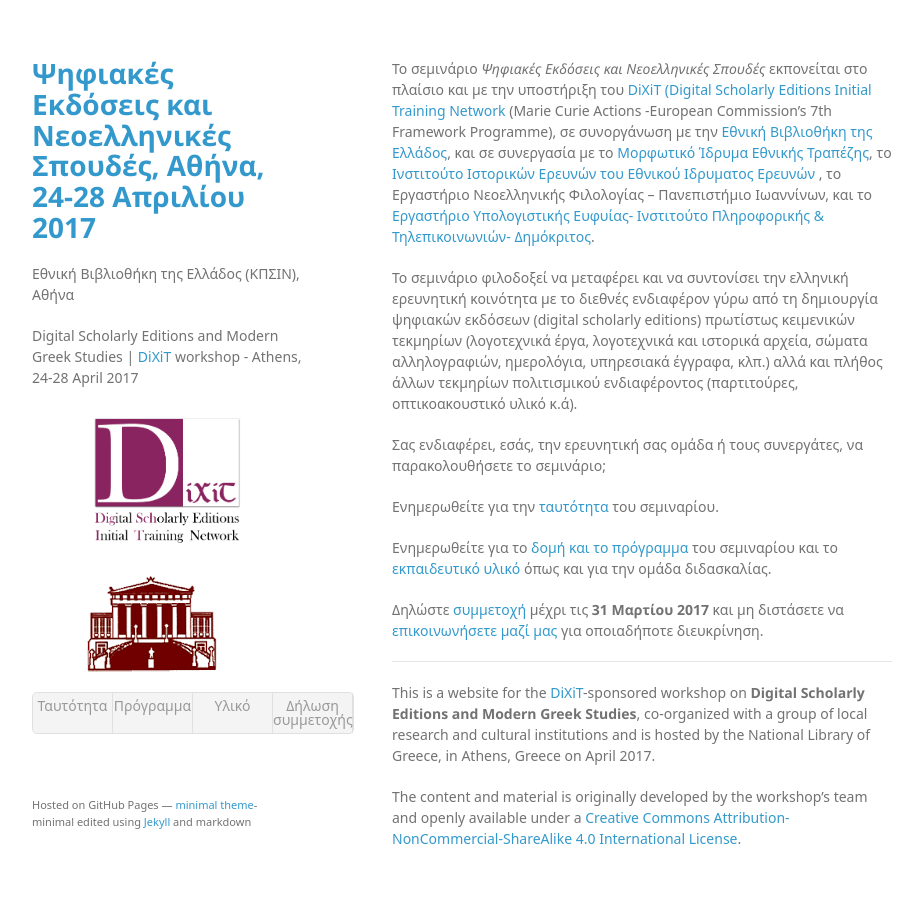
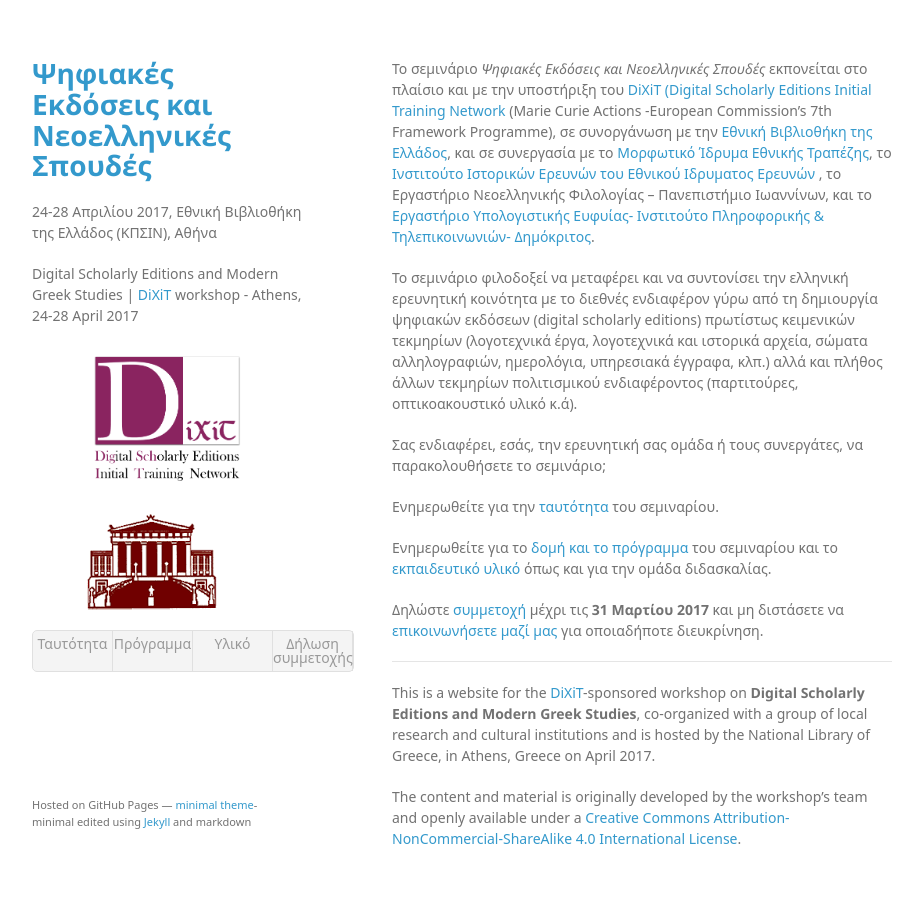
Before and after one commit to bgatos/Digital-Scholarly-EditionsGR-workshop, a Jekyll site: the page built from index.md, in a window 1280 px wide. Shown: the whole page, without its empty margins (178-1100 px from the left). Built offline with Jekyll 4.4.1, drawn with Linux system fonts in a browser that asks for light colours; some web fonts are replaced; our own code applies the rules of GitHub Pages for plain Markdown files; a script that is not in the unit is left out.

Commit message:
Update _config.yml

```diff
--- a/_config.yml
+++ b/_config.yml
@@ -1,5 +1,5 @@
-title: Ψηφιακές Εκδόσεις και Νεοελληνικές Σπουδές, Αθήνα, 24-28 Απριλίου 2017
-subtitle: Εθνική Βιβλιοθήκη της Ελλάδος (ΚΠΣΙΝ), Αθήνα
+title: Ψηφιακές Εκδόσεις και Νεοελληνικές Σπουδές
+subtitle: 24-28 Απριλίου 2017, Εθνική Βιβλιοθήκη της Ελλάδος (ΚΠΣΙΝ), Αθήνα
 description: Digital Scholarly Editions and Modern Greek Studies | <a href= "http://dixit.uni-koeln.de">DiXiT</a>  workshop - Athens, 24-28 April 2017
 google_analytics:
 url: https://dixit-eu.github.io/Digital-Scholarly-EditionsGR-workshop/
```
